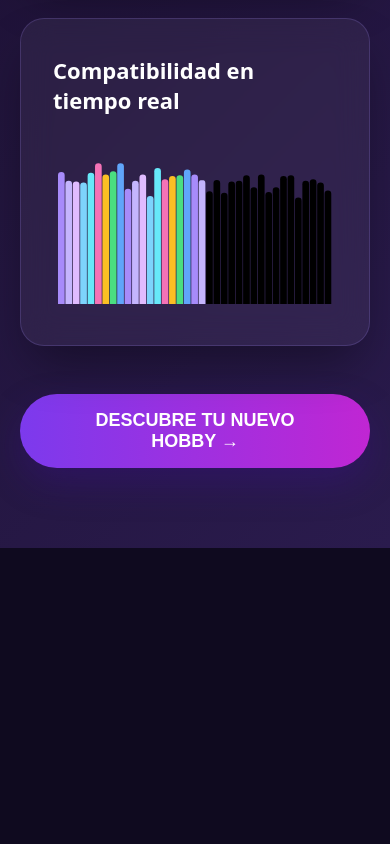
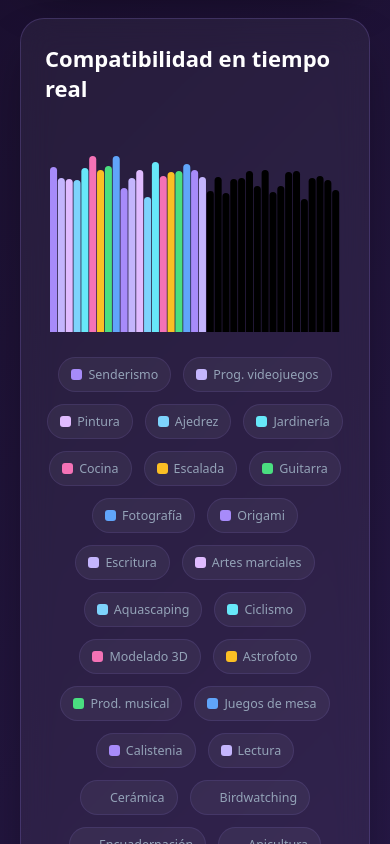
Before and after one commit to Amari05fc/HobbyMatch, a React (Vite) app: page / in a window 390 px wide. Shown: the part 2020-2864 px from the top of the page. Before the commit the page ends 2568 px from the top, so only its background shows below. Built offline with nearby package versions, Linux system fonts and the light colour scheme.

Commit message:
Responsive application

```diff
--- a/src/App.css
+++ b/src/App.css
@@ -94,14 +94,38 @@
 
 .chart-card {
   margin-bottom: 40px;
+  padding: 32px;
+}
+
+.chart-card h3 {
+  margin: 0;
 }
 
 .legend {
   display: flex;
-  gap: 14px;
-  margin-top: 24px;
+  gap: 12px;
+  margin-top: 20px;
   flex-wrap: wrap;
   justify-content: center;
+}
+
+.legend__item {
+  display: flex;
+  align-items: center;
+  gap: 8px;
+  font-size: 0.85rem;
+  color: #e2e8f0;
+  background: rgba(255,255,255,0.05);
+  padding: 8px 12px;
+  border-radius: 999px;
+  border: 1px solid rgba(167, 139, 250, 0.12);
+}
+
+.legend__swatch {
+  width: 12px;
+  height: 12px;
+  border-radius: 4px;
+  flex-shrink: 0;
 }
 
 .legend__item {
--- a/src/App.jsx
+++ b/src/App.jsx
@@ -261,17 +261,13 @@ export default function HobbyRecommender() {
           </div>
         </div>
 
-        <div style={{
-          background: "rgba(255,255,255,0.05)", border: "1px solid rgba(167, 139, 250, 0.2)",
-          borderRadius: 24, padding: "36px 32px", backdropFilter: "blur(16px)",
-          boxShadow: "0 25px 50px -12px rgba(0,0,0,0.4)"
-        }}>
+        <div className="section-card chart-card">
           <div style={{ marginBottom: 24 }}>
             <h3 style={{ fontSize: 22, marginBottom: 6 }}>Compatibilidad en tiempo real</h3>
           </div>
 
-          <ResponsiveContainer width="100%" height={170}>
-            <BarChart data={chartData} barCategoryGap={16} barSize={35}>
+          <ResponsiveContainer width="100%" height={210}>
+            <BarChart data={chartData} barCategoryGap="18%" barSize={22}>
               <Tooltip content={<CustomTooltip />} />
               <Bar dataKey="score" radius={[6, 6, 0, 0]}>
                 {chartData.map((entry, i) => (
@@ -280,6 +276,15 @@ export default function HobbyRecommender() {
               </Bar>
             </BarChart>
           </ResponsiveContainer>
+
+          <div className="legend">
+            {chartData.map((entry, idx) => (
+              <div className="legend__item" key={entry.name}>
+                <span className="legend__swatch" style={{ background: entry.color }} />
+                <span>{entry.name}</span>
+              </div>
+            ))}
+          </div>
 
         </div>
 
```
